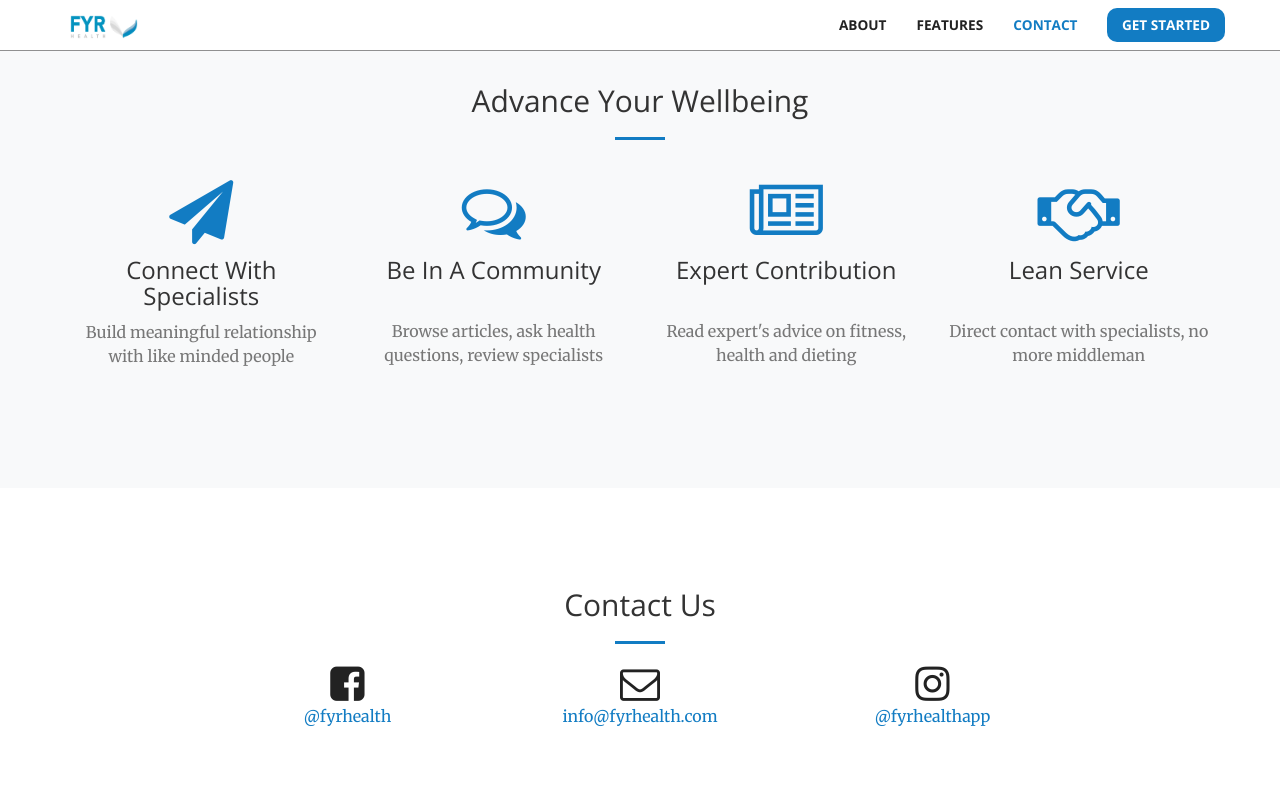
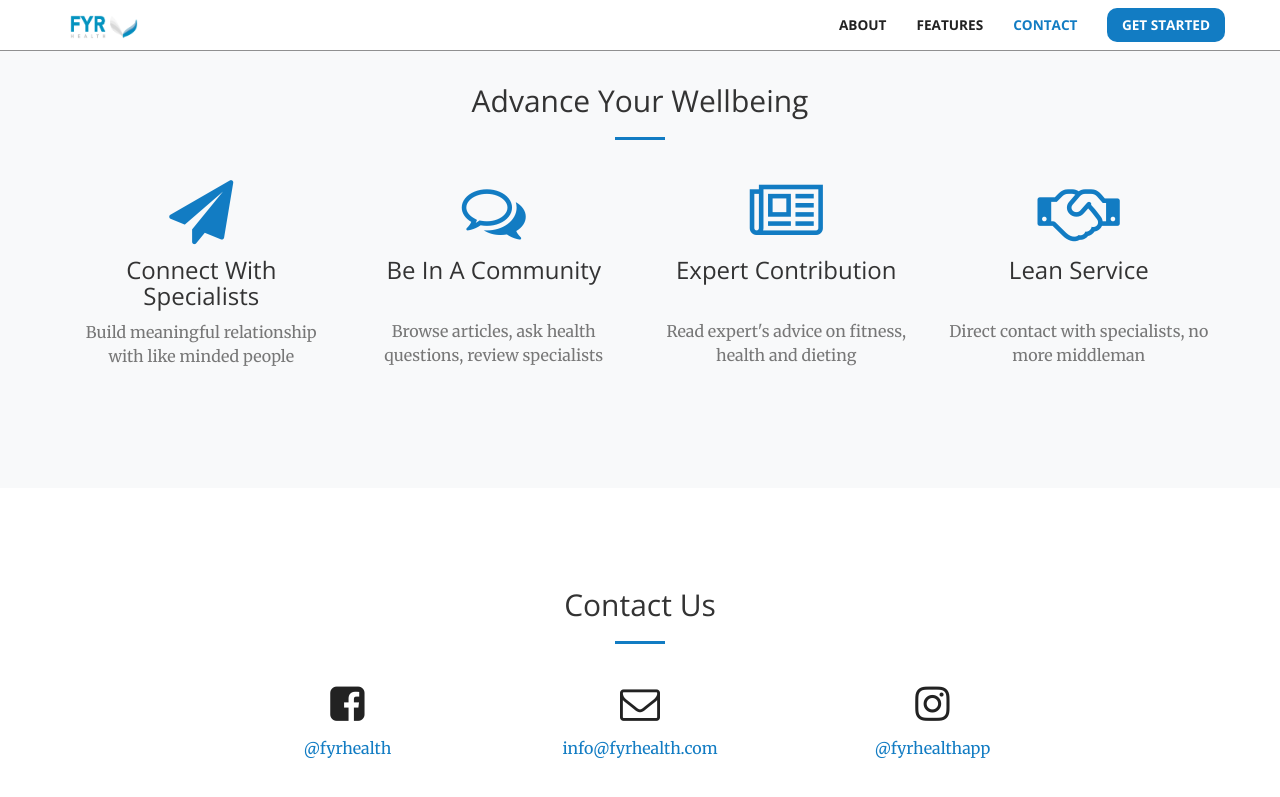
Before and after one commit to FYR-Health/FYR-Health.github.io, a Jekyll site: the page built from index.html, in a window 1280 px wide and 900 px high, scrolled down 1308 px. Shown: the top 797 px of the window. Built offline with Jekyll 4.4.1, drawn with Linux system fonts in a browser that asks for light colours.

Commit message:
[b] 13: Contact Us: Fix spacing bw title & content
https://trello.com/c/lAUqJL0H

```diff
--- a/_includes/contact.html
+++ b/_includes/contact.html
@@ -5,19 +5,21 @@
         <h2 class="section-heading">Contact Us</h2>
         <hr class="primary">
       </div>
-      <div class="col-md-2 col-md-offset-2 text-center">
+    </div>
+    <div class="row contact-links">
+      <div class="contact-icon-link col-md-2 col-md-offset-2 text-center">
         <a href="https://www.facebook.com/{{ site.facebook_username }}">
           <i class="fa fa-facebook-square fa-2x wow bounceIn" data-wow-delay=".1s"></i>
           <p>@{{ site.facebook_username }}</p>
         </a>
       </div>
-      <div class="col-md-2 col-md-offset-1 text-center">
+      <div class="contact-icon-link col-md-2 col-md-offset-1 text-center">
         <a href="mailto:{{ site.email }}">
             <i class="fa fa-envelope-o fa-2x wow bounceIn" data-wow-delay=".1s"></i>
                 <p>{{ site.email }}</p>
             </a>
       </div>
-      <div class="col-md-2 col-md-offset-1 text-center">
+      <div class="contact-icon-link col-md-2 col-md-offset-1 text-center">
         <a href="https://www.instagram.com/{{ site.instagram_username }}">
           <i class="fa fa-instagram fa-2x wow bounceIn" data-wow-delay=".1s"></i>
           <p>@{{ site.instagram_username }}</p>
--- a/_sass/_base.scss
+++ b/_sass/_base.scss
@@ -318,9 +318,20 @@ header {
 }
 
 // Contact
-#contact .fa {
-    color: $theme-dark;
-    font-size: 2.5em;
+#contact {
+    .fa {
+        color: $theme-dark;
+        font-size: 2.5em;
+    }
+
+    .contact-links {
+        margin-top: 1.25rem;
+
+        .contact-icon-link p {
+            margin-top: 0.8rem;
+            margin-bottom: 2.5rem;
+        }
+    }
 }
 
 // Extras
```
